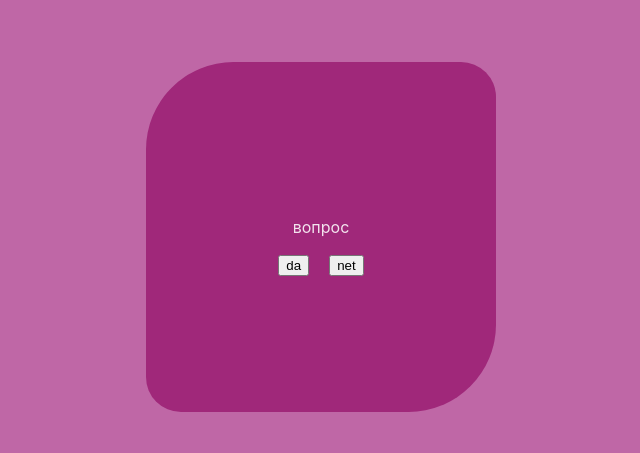
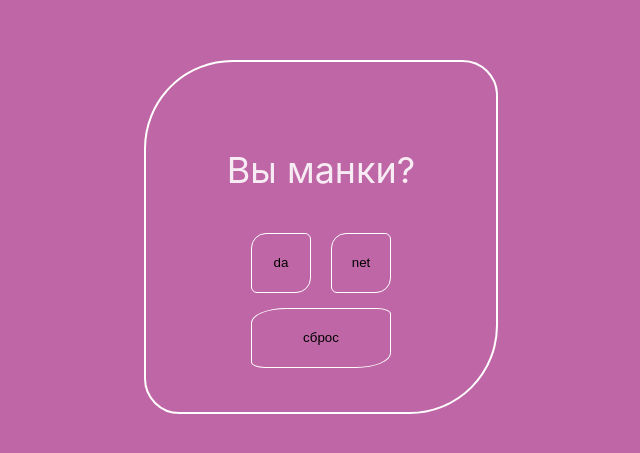
Before and after one commit to K3shandr/site-question-on-react, a React (Vite) app: page / in a window 1280 px wide. Shown: the part 163-616 px from the top of the page, without its empty margins (319-959 px from the left). Built offline with nearby package versions, Linux system fonts and the light colour scheme.

Commit message:
fix bugs and add new bugs

```diff
--- a/src/App.css
+++ b/src/App.css
@@ -0,0 +1,14 @@
+button {
+    background: none;
+    border: 1px solid white;
+border-radius: 25% 10%;
+width: 60px;
+height: 60px;
+}
+
+.bottom-button {
+    width: 140px;
+        height: 60px;
+        margin-top: 15px;
+
+}
--- a/src/App.jsx
+++ b/src/App.jsx
@@ -2,26 +2,37 @@ import { useState } from 'react'
 import './App.css'
 import QuestionWindow from './components/QuestionWindow/QuestionWindow'
 
+
 function App() {
 
   const [flag,setFlag] = useState(0)
+
+  const [width,setWidth] = useState('20px')
 
   const triggerWindow = () => {
     setFlag(1)
   }
 
   const triggerWindow2 = () => {
+    setWidth(`${2*Math.random()*100}px`)
     setFlag(2)
+  }
+
+  const triggerWindow3 = () => {
+    setFlag(3)
   }
 
   return (
     <div className='question-div'>
-        <p>вопрос</p>
+        <QuestionWindow flag = {flag} />
         <div className='buttons'>
             <button onClick={triggerWindow}>da</button>
-            <button onClick={triggerWindow2}>net</button>
+            <button onMouseEnter={triggerWindow2} style={{ left:[width],top:[width]}}>net</button>
+
         </div>
-        <QuestionWindow flag = {flag} />
+
+        <button className='bottom-button' onClick={triggerWindow3}>сброс</button>
+
     </div>
   )
 }
--- a/src/components/QuestionWindow/QuestionWindow.css
+++ b/src/components/QuestionWindow/QuestionWindow.css
@@ -1,15 +1,21 @@
 .question-div {
     width: 350px;
     height: 350px;
-    background-color: rgb(160, 40, 122);
+    background-color: none;
     border-radius: 25% 10%;
     display: flex;
     align-items: center;
     justify-content: center;
     flex-direction: column;
+    border: 2px solid white;
+
 }
 
 .buttons {
     display: flex;
     gap: 20px;
 }
+
+p {
+    font-size: 36px
+}
--- a/src/components/QuestionWindow/QuestionWindow.jsx
+++ b/src/components/QuestionWindow/QuestionWindow.jsx
@@ -5,7 +5,7 @@ function QuestionWindow({flag}){
     if (flag == 1) {
         return (
             <>
-                <p>Спасибо за честни ответ</p>
+                <p>Верю</p>
             </>
         )
     }
@@ -17,6 +17,12 @@ function QuestionWindow({flag}){
         )
     }
 
+    return (
+        <>
+            <p>Вы манки?</p>
+            </>
+    )
+
 
 }
 
```
